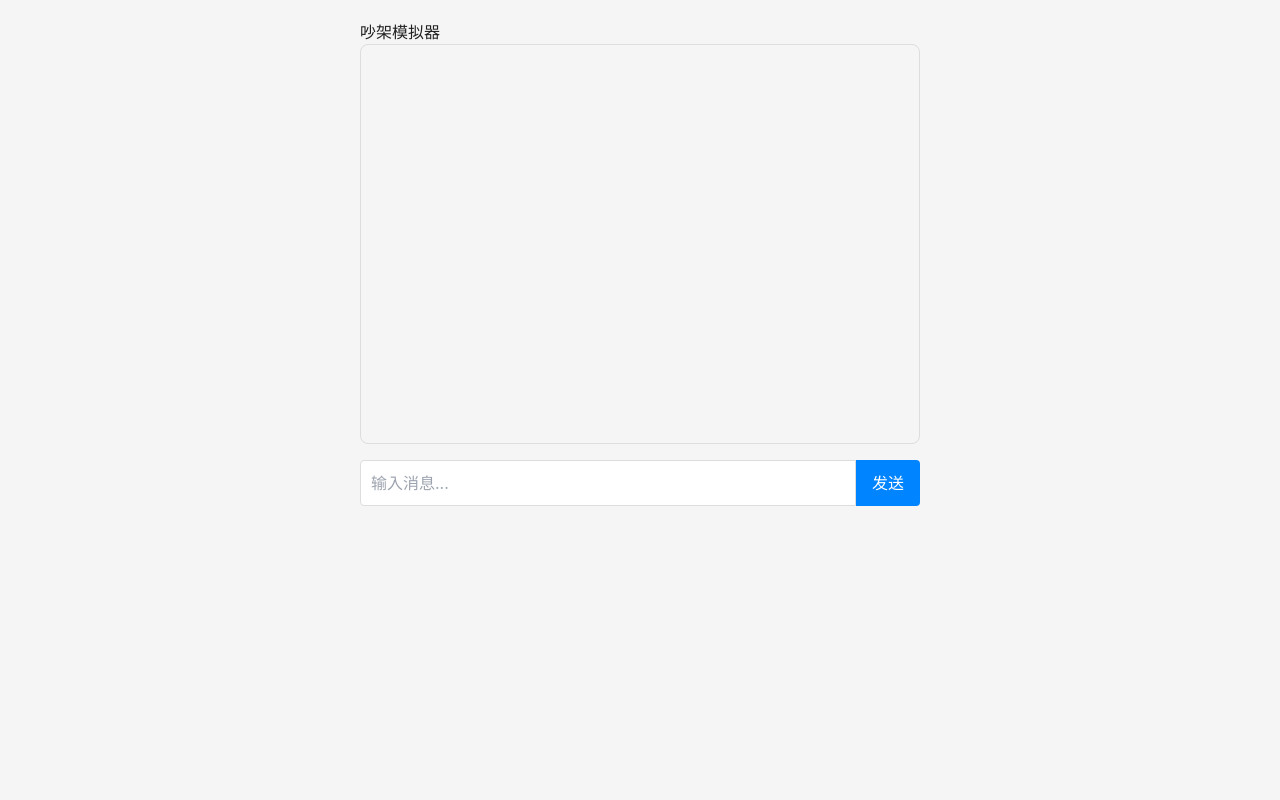
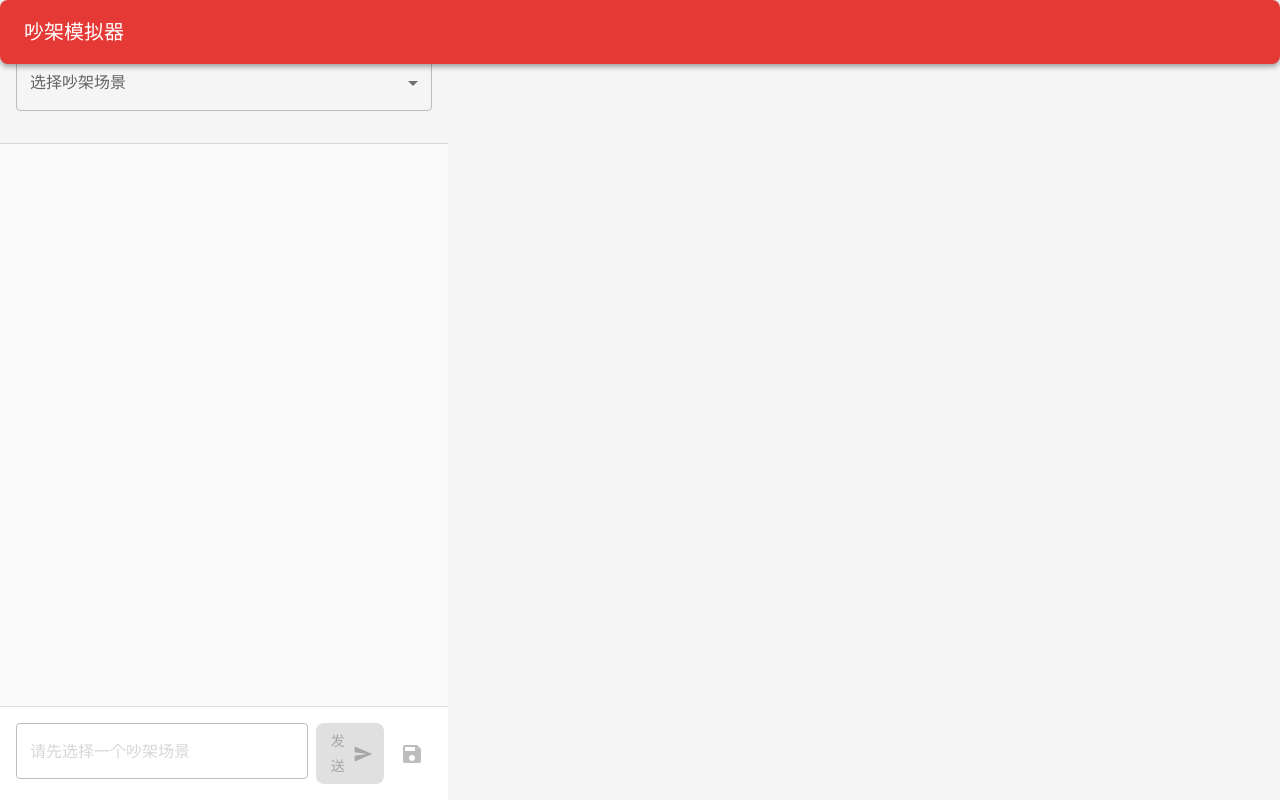
Before and after one commit to KS1011-xam/argument-simulator, a Next.js app: page / in a window 1280 px wide. Built offline with nearby package versions, Linux system fonts and the light colour scheme.

Commit message:
Update index.js

```diff
--- a/src/pages/index.js
+++ b/src/pages/index.js
@@ -1,117 +1,51 @@
-import { useState } from 'react';
+import React from 'react';
+import ChatInterface from '../components/Chat/ChatInterface';
+import { Box, AppBar, Toolbar, Typography, Button, Container } from '@mui/material';
+import { useAuth } from '../contexts/AuthContext';
+import { signOut } from 'firebase/auth';
+import { auth } from '../firebase/config';
+import { useRouter } from 'next/router';
 
-export default function HomePage() {
-  const [input, setInput] = useState('');
-  const [messages, setMessages] = useState([]);
-  const [loading, setLoading] = useState(false);
+export default function Home() {
+  const { currentUser } = useAuth();
+  const router = useRouter();
 
-  async function handleSend(e) {
-    e.preventDefault();
-    if (!input.trim()) return;
+  const handleLogout = async () => {
+    try {
+      await signOut(auth);
+      // AuthContext会处理重定向
+    } catch (error) {
+      console.error('登出错误:', error);
+    }
+  };
 
-    // 添加用户消息
-    setMessages(prev => [...prev, { role: 'user', content: input }]);
-    setLoading(true);
-
-    try {
-      // 调用API
-      const response = await fetch('/api/chat', {
-        method: 'POST',
-        headers: { 'Content-Type': 'application/json' },
-        body: JSON.stringify({ message: input })
-      });
-
-      const data = await response.json();
-
-      // 添加AI回复
-      setMessages(prev => [...prev, {
-        role: 'assistant',
-        content: data.reply || '无回复'
-      }]);
-    } catch (error) {
-      console.error('错误:', error);
-      setMessages(prev => [...prev, {
-        role: 'assistant',
-        content: '发生错误，请重试。'
-      }]);
-    } finally {
-      setLoading(false);
-      setInput('');
-    }
-  }
+  const goToHistory = () => {
+    router.push('/history');
+  };
 
   return (
-    <div style={{ maxWidth: '600px', margin: '0 auto', padding: '20px' }}>
-      <h1>吵架模拟器</h1>
+    <Box sx={{ flexGrow: 1, height: '100vh', display: 'flex', flexDirection: 'column' }}>
+      <AppBar position="static">
+        <Toolbar>
+          <Typography variant="h6" component="div" sx={{ flexGrow: 1 }}>
+            吵架模拟器
+          </Typography>
+          {currentUser && (
+            <>
+              <Button color="inherit" onClick={goToHistory}>
+                历史记录
+              </Button>
+              <Button color="inherit" onClick={handleLogout}>
+                退出登录
+              </Button>
+            </>
+          )}
+        </Toolbar>
+      </AppBar>
 
-      <div style={{
-        border: '1px solid #ddd',
-        borderRadius: '8px',
-        height: '400px',
-        overflowY: 'auto',
-        padding: '16px',
-        marginBottom: '16px'
-      }}>
-        {messages.map((msg, index) => (
-          <div key={index} style={{
-            marginBottom: '12px',
-            textAlign: msg.role === 'user' ? 'right' : 'left',
-          }}>
-            <div style={{
-              display: 'inline-block',
-              padding: '8px 12px',
-              borderRadius: '12px',
-              backgroundColor: msg.role === 'user' ? '#0084ff' : '#f0f0f0',
-              color: msg.role === 'user' ? 'white' : 'black',
-              maxWidth: '80%'
-            }}>
-              {msg.content}
-            </div>
-          </div>
-        ))}
-
-        {loading && (
-          <div style={{ textAlign: 'left', marginBottom: '12px' }}>
-            <div style={{
-              display: 'inline-block',
-              padding: '8px 12px',
-              borderRadius: '12px',
-              backgroundColor: '#f0f0f0',
-            }}>
-              正在思考...
-            </div>
-          </div>
-        )}
-      </div>
-
-      <form onSubmit={handleSend} style={{ display: 'flex' }}>
-        <input
-          type="text"
-          value={input}
-          onChange={e => setInput(e.target.value)}
-          placeholder="输入消息..."
-          style={{
-            flex: 1,
-            padding: '10px',
-            borderRadius: '4px 0 0 4px',
-            border: '1px solid #ddd',
-          }}
-        />
-        <button
-          type="submit"
-          disabled={loading}
-          style={{
-            padding: '10px 16px',
-            backgroundColor: '#0084ff',
-            color: 'white',
-            border: 'none',
-            borderRadius: '0 4px 4px 0',
-            cursor: loading ? 'not-allowed' : 'pointer'
-          }}
-        >
-          发送
-        </button>
-      </form>
-    </div>
+      <Box sx={{ flexGrow: 1, display: 'flex', overflow: 'hidden' }}>
+        <ChatInterface />
+      </Box>
+    </Box>
   );
 }
```
